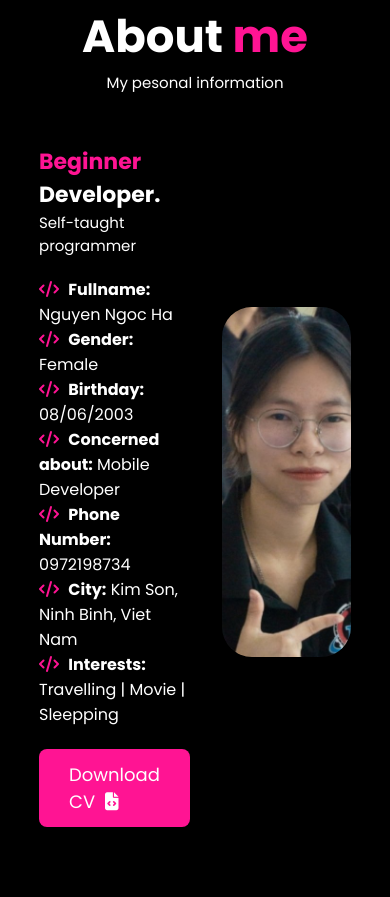
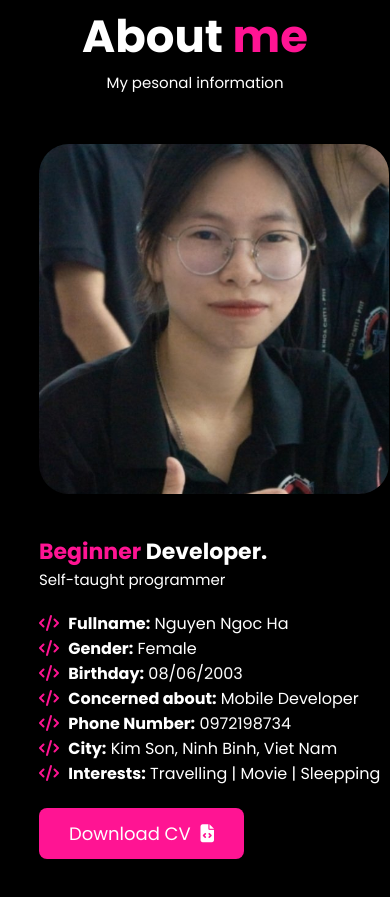
Before and after one commit to Thanholadeptrai/My-Porfolio, a plain HTML site: page index.html in a window 390 px wide. Shown: the part 1069-1966 px from the top of the page. Drawn offline with nearby package versions, Linux system fonts and the light colour scheme.

Commit message:
Update style.css

```diff
--- a/style.css
+++ b/style.css
@@ -585,21 +585,24 @@ footer .top i{
 }
 
 @media (max-width: 920px){
-    .about{
+    .aboutme .about{
         grid-template-columns: 1fr;
     }
-    .about-img{
+    .abloutme .about .about-img{
         text-align: center;
-        order: 2;
     }
-    .about-img img{
-        width: 100%;
-        height: auto;
-        max-width: 100%;
+    .abloutme .about .about-content{
+        align-items: center;
+    }
+    .home .icons{
+        display: none;
     }
 }
 
 @media (max-width: 840px){
+    .skills .box2{
+        grid-template-columns: 1fr;
+    }
     #menu-icon{
         display: block;
     }
```
